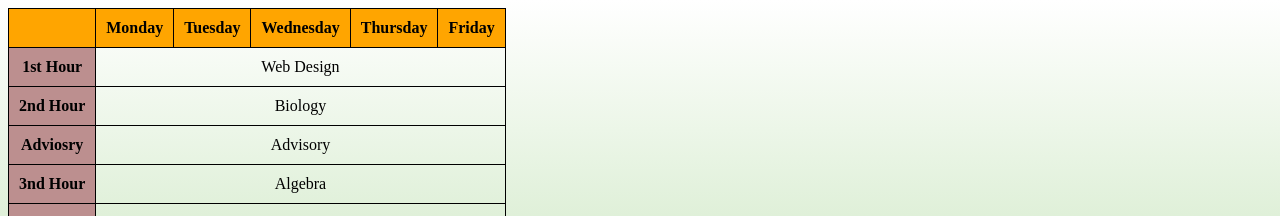
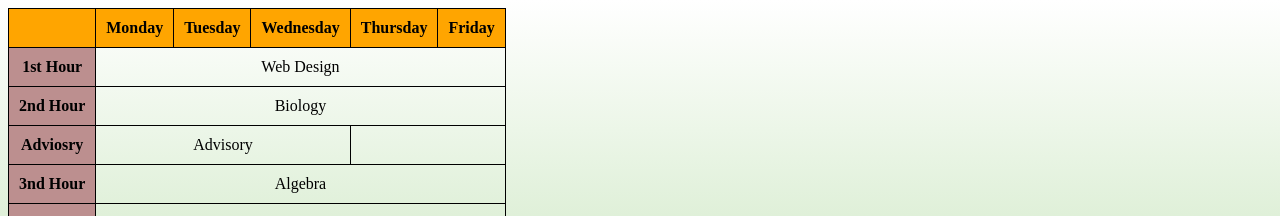
Before and after one commit to Cooperdean123/Cooperdean123.github.io, a plain HTML site: page shedule.html in a window 1280 px wide. Shown: the top 216 px of the page. Drawn offline with Linux system fonts and the light colour scheme.

Commit message:
ddddddddasssssssssssss

```diff
--- a/shedule.html
+++ b/shedule.html
@@ -44,7 +44,7 @@ body {
             </tr>
             <tr>
                 <th scope="row" class="rheader">Adviosry</th>
-                <td colspan="5"><center>Advisory </center></td>
+                <td colspan="3"><center>Advisory </center></td>
 
             </tr>
             <tr>
```
